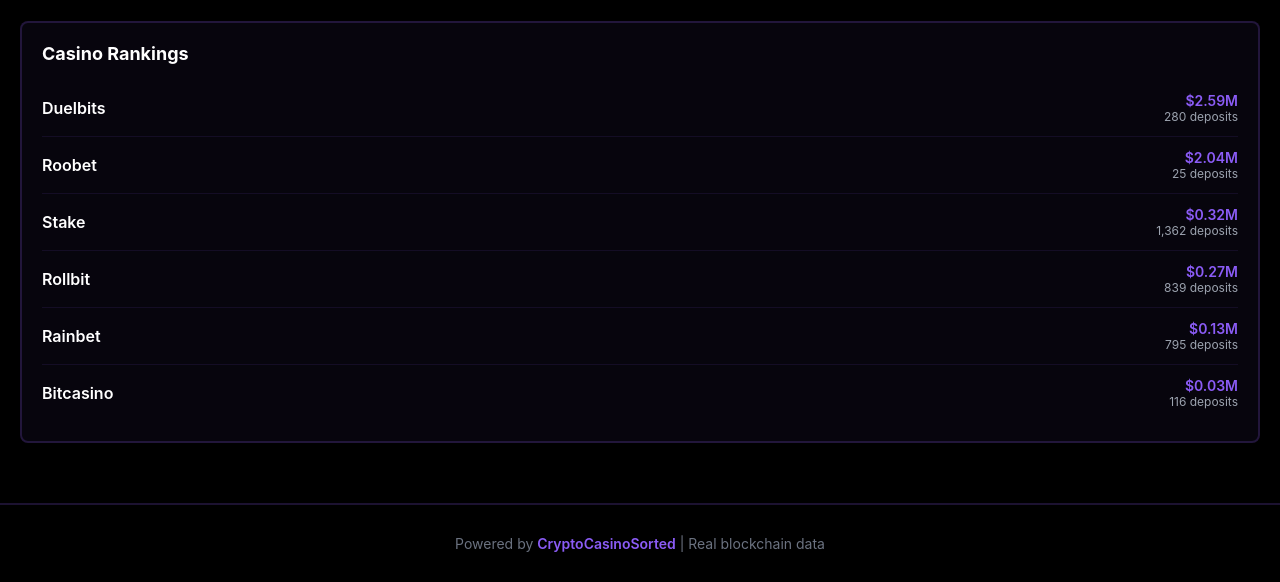
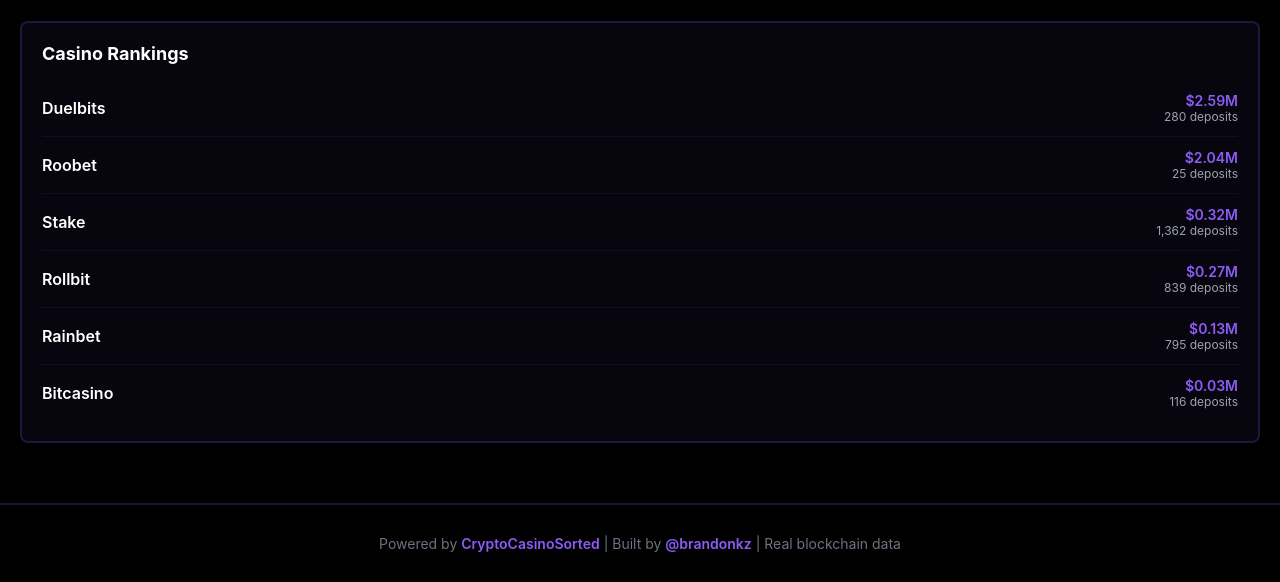
Before and after one commit to brandonkz/crypto-casino-sorted, a website: page analytics.html in a window 1280 px wide. Shown: the part 302-884 px from the top of the page. Drawn offline with Linux system fonts and the light colour scheme.

Commit message:
Add @brandonkz attribution to analytics dashboard

```diff
--- a/analytics.html
+++ b/analytics.html
@@ -38,7 +38,7 @@
             <div id="list"></div>
         </div>
     </div>
-    <div class="footer">Powered by <a href="https://cryptocasinosorted.com">CryptoCasinoSorted</a> | Real blockchain data</div>
+    <div class="footer">Powered by <a href="https://cryptocasinosorted.com">CryptoCasinoSorted</a> | Built by <a href="https://twitter.com/brandonkz">@brandonkz</a> | Real blockchain data</div>
     <script>
 const d={"stats":{"Rollbit":{"v":268623.46000000037,"n":839},"Rainbet":{"v":133062.01000000062,"n":795},"Stake":{"v":323381.6099999994,"n":1362},"Roobet":{"v":2037327.7000000002,"n":25},"Bitcasino":{"v":28764.73000000003,"n":116},"Duelbits":{"v":2594993.120000001,"n":280}},"total":5386152.630000004,"count":3417,"biggest":{"v":1421281.22,"c":"Duelbits"},"min":"2026-02-15","max":"2026-02-16"};
 const f=(x)=>new Date(x).toLocaleDateString('en-US',{month:'short',day:'numeric'});
```
